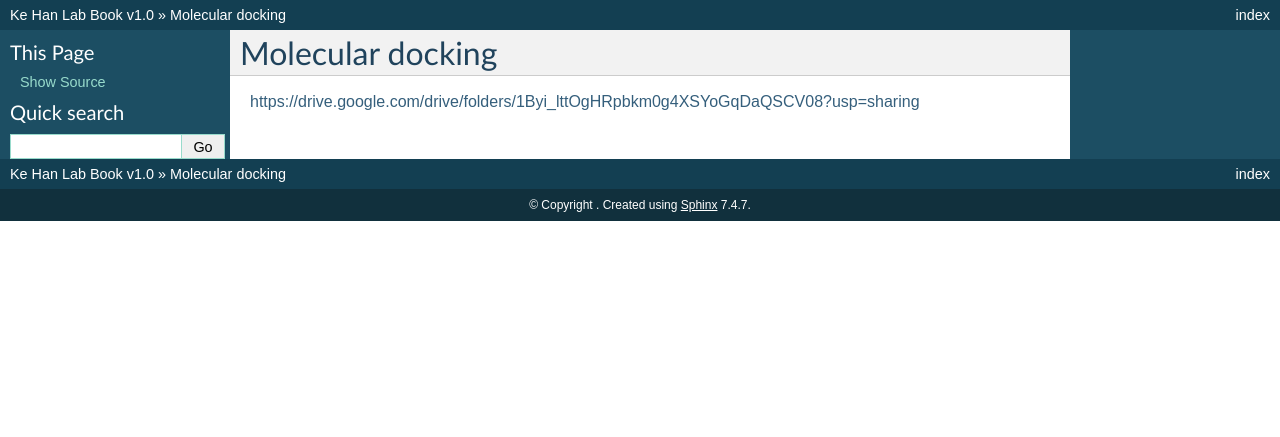
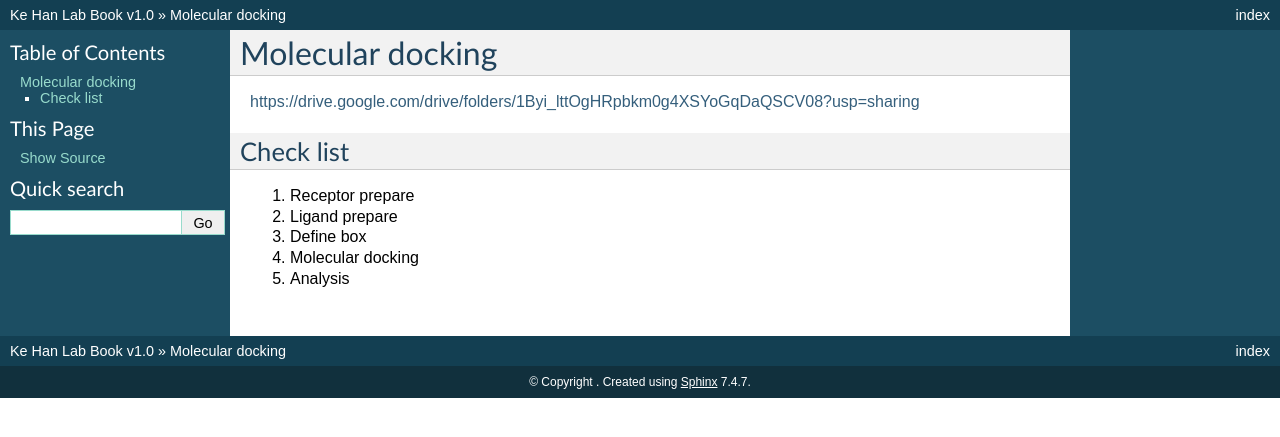
Before and after one commit to kehantan/labbook, a Sphinx documentation site: the page built from docs/computational/molecular_docking.rst, in a window 1280 px wide. Shown: the top 437 px of the page. Built offline with Sphinx 7.4.7, drawn with Linux system fonts in a browser that asks for light colours; pages that are not in the unit, such as notebooks, are missing from menus.

Commit message:
Update molecular_docking.rst

```diff
--- a/docs/computational/molecular_docking.rst
+++ b/docs/computational/molecular_docking.rst
@@ -1,3 +1,11 @@
 Molecular docking
 =================
 https://drive.google.com/drive/folders/1Byi_lttOgHRpbkm0g4XSYoGqDaQSCV08?usp=sharing
+
+Check list
+----------
+#. Receptor prepare
+#. Ligand prepare
+#. Define box
+#. Molecular docking
+#. Analysis
```
